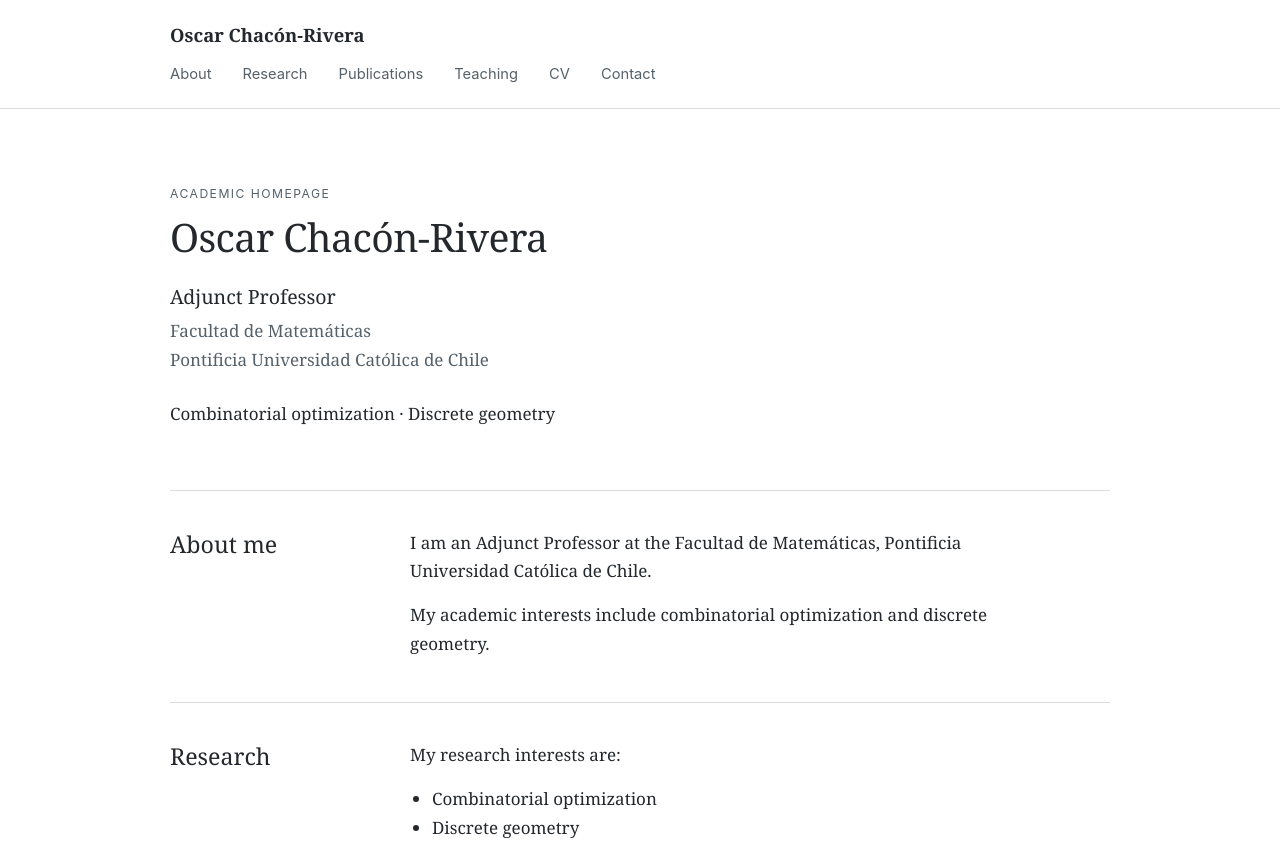
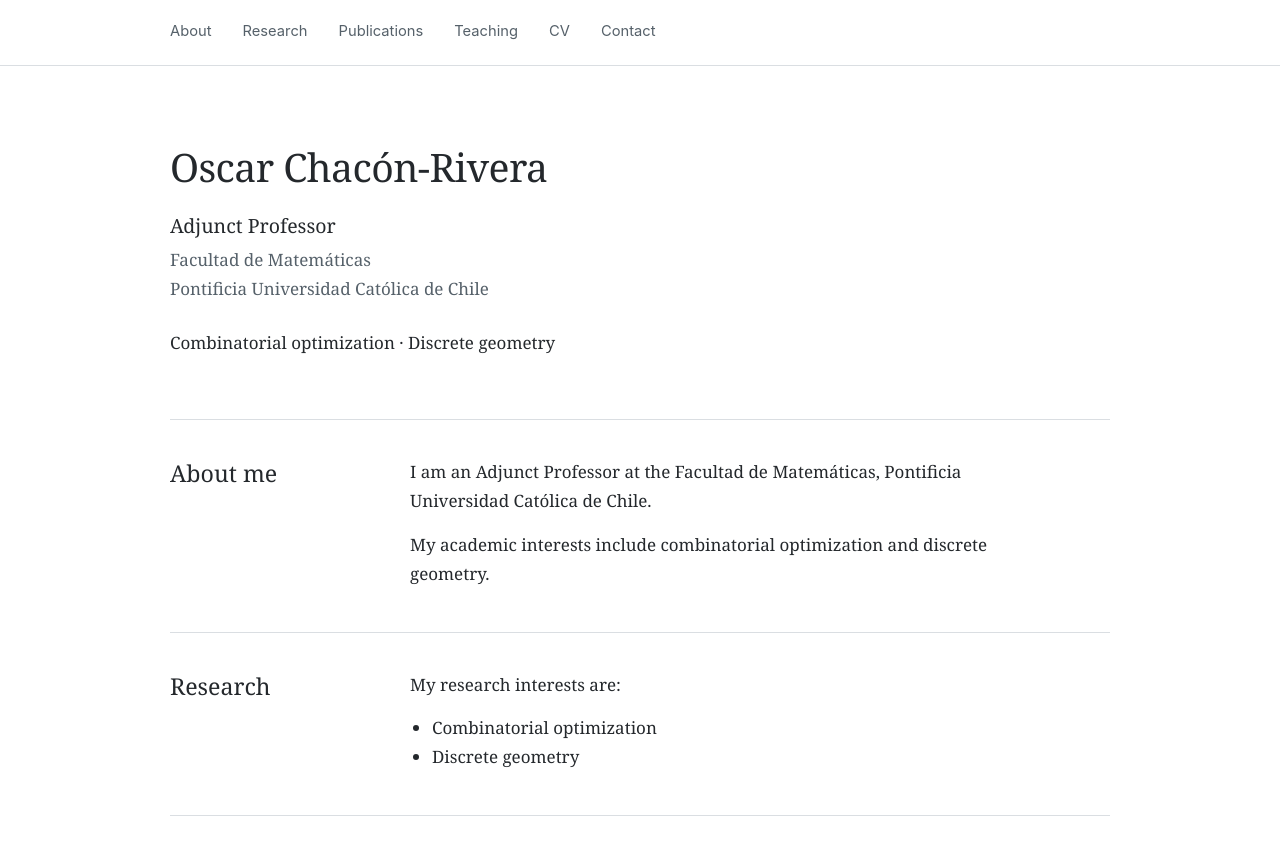
Before and after one commit to opchacon/opchacon.github.io, a plain HTML site: page index.html in a window 1280 px wide. Shown: the top 846 px of the page. Drawn offline with Linux system fonts and the light colour scheme.

Commit message:
Update title in index.html for clarity

```diff
--- a/index.html
+++ b/index.html
@@ -4,14 +4,13 @@
 <meta charset="utf-8">
 <meta name="viewport" content="width=device-width, initial-scale=1">
 <meta name="description" content="Oscar Chacón-Rivera — Adjunct Professor at Pontificia Universidad Católica de Chile. Combinatorial optimization and discrete geometry.">
-<title>Oscar Chacón-Rivera | Academic Homepage</title>
+<title>Oscar Chacón-Rivera</title>
 <link rel="stylesheet" href="style.css">
 </head>
 <body>
 <a class="skip-link" href="#main">Skip to main content</a>
 <header class="site-header">
 <div class="container header-inner">
-<a class="brand" href="#home">Oscar Chacón-Rivera</a>
 <nav aria-label="Main navigation">
 <a href="#about">About</a><a href="#research">Research</a><a href="#publications">Publications</a><a href="#teaching">Teaching</a><a href="#cv">CV</a><a href="#contact">Contact</a>
 </nav>
@@ -19,7 +18,6 @@
 </header>
 <main id="main" class="container">
 <section id="home" class="intro">
-<p class="eyebrow">Academic homepage</p>
 <h1>Oscar Chacón-Rivera</h1>
 <p class="role">Adjunct Professor</p>
 <p class="institution">Facultad de Matemáticas<br>Pontificia Universidad Católica de Chile</p>
```
